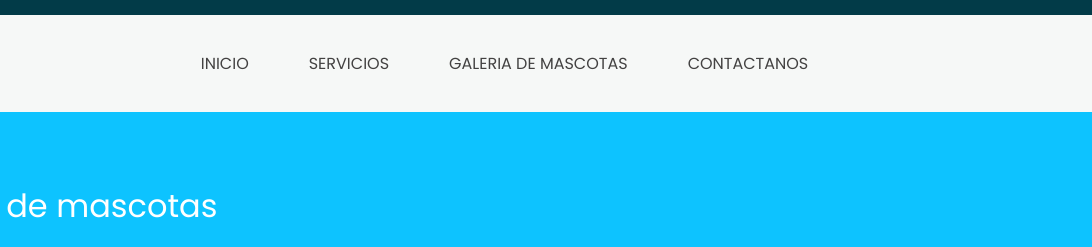
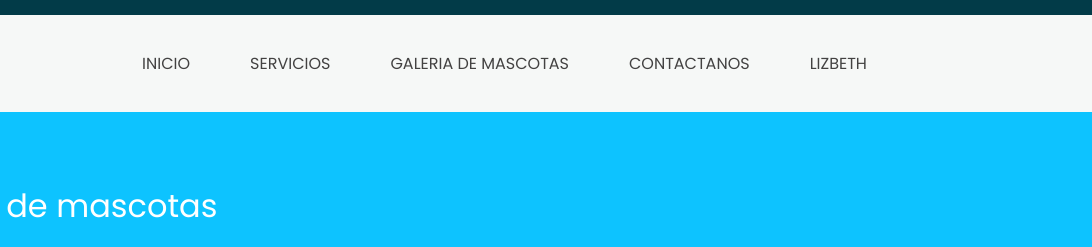
Before and after one commit to YeseniaCarlos/eversky, a plain HTML site: page pet.html in a window 1280 px wide. Shown: the top 247 px of the page, 188-1280 px from the left. Drawn offline with nearby package versions, Linux system fonts and the light colour scheme.

Commit message:
examen 3

```diff
--- a/pet.html
+++ b/pet.html
@@ -60,6 +60,9 @@
                 </li>
                 <li class="nav-item">
                   <a class="nav-link" href="contact.html">Contactanos</a>
+                </li>
+                <li class="nav-item">
+                  <a class="nav-link" href="Lizbeth.html">Lizbeth</a>
                 </li>
               </ul>
             </div>
```
Also changed, not shown: service.html (+3 -0 lines).
